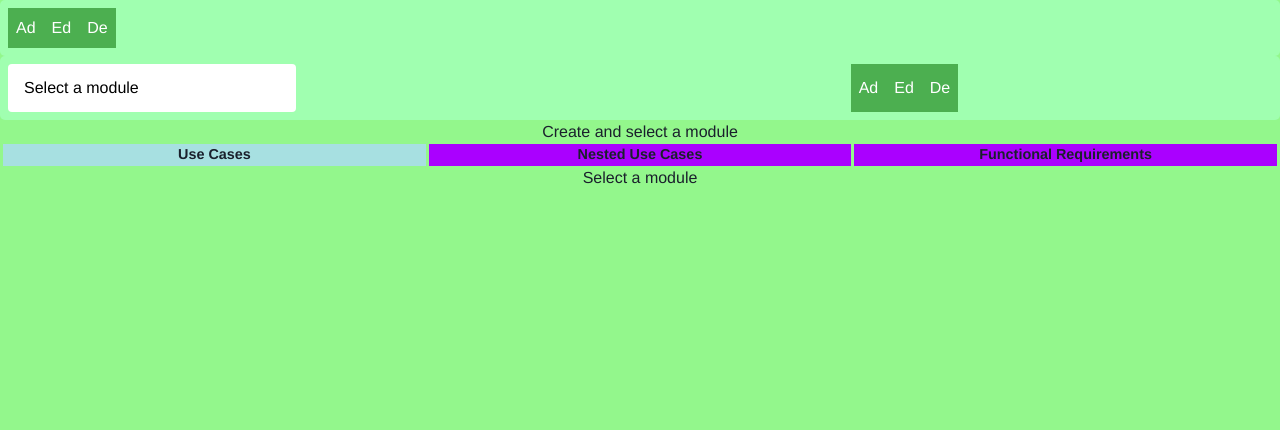
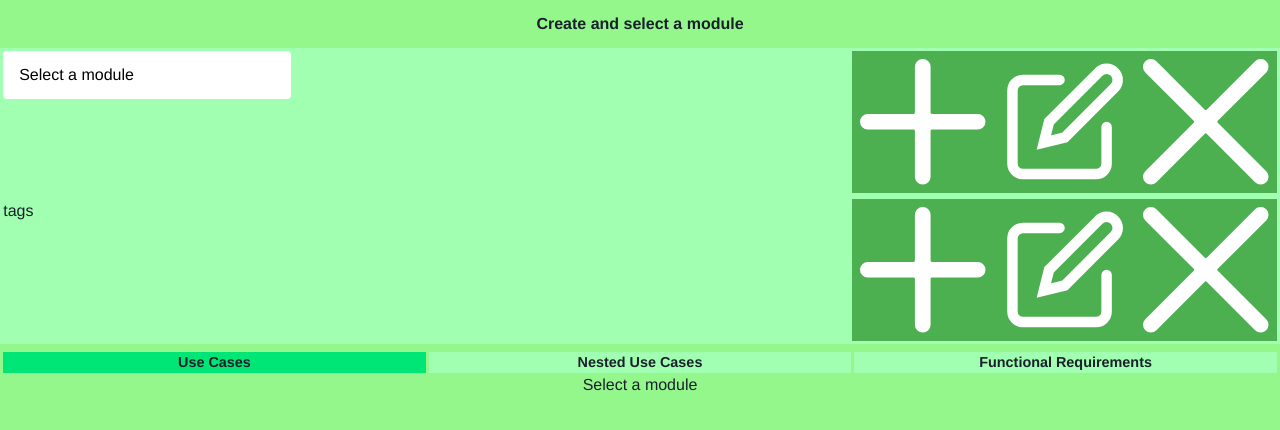
Before and after one commit to mikhael-dantas/tests_provider_front, a Next.js app: page /management in a window 1280 px wide. Shown: the top 430 px of the page. Built offline with nearby package versions, Linux system fonts and the light colour scheme.

Commit message:
style adjustments

```diff
--- a/src/pages/management/index.tsx
+++ b/src/pages/management/index.tsx
@@ -1,4 +1,4 @@
-import { Flex, Grid, Tab, Tabs } from "@chakra-ui/react";
+import { Flex, Grid, Tab, Tabs, theme } from "@chakra-ui/react";
 import React from "react";
 import AddModule from "../../components/module/AddModule";
 import DeleteModuleComponent from "../../components/module/DeleteModule";
@@ -12,6 +12,8 @@ import DeleteTagComponent from "../../components/tags/DeleteTag";
 import EditTagName from "../../components/tags/EditTagName";
 import NestedUseCaseList from "../../components/ucfrLists/nestedUseCases/NestedUseCaseList";
 import FRequirementList from "../../components/ucfrLists/fRequirements/FRequirementsList";
+import { AddIcon, CloseIcon, EditIcon } from "@chakra-ui/icons";
+import { customTheme } from "../../theme";
 
 
 export default function Index() {
@@ -47,18 +49,69 @@ export default function Index() {
 
    return (
       <Flex className={'container'} position={'relative'} direction={'column'} width={'100%'} minHeight={'100vh'} backgroundColor={'#93f78c'} alignItems={'center'}>
+
+         <Flex className='CurrentModuleNameContainer'
+         width={'100%'}
+         height={'3rem'}
+         alignItems={'center'}
+         justifyContent={'center'}
+         fontWeight={'bold'}
+         >
+            {currentModuleFromContext ? currentModuleFromContext.name : 'Create and select a module'}
+         </Flex>
+
+
+         <Grid className={'moduleManagementContainer'}
+            templateColumns={'2fr 1fr'}
+            width={'100%'}
+            backgroundColor={customTheme.colors.lightGreen5}
+            padding={'.2rem'}
+         >
+
+
+            <Flex className='moduleSelectContainer'
+            width={'100%'}
+            height={'100%'}
+            >
+               <select className={'select moduleSelect'} onChange={currentModuleSelectHandler}>
+                  <option value={''}>Select a module</option>
+                  {ucfrListsFromContext.modules.map((module, i) => (
+                     <option className={'option'} key={i} value={module.id}>{module.name}</option>
+                  ))}
+               </select>
+            </Flex>
+
+            <Grid className='ManageModulesContainer' gridTemplateColumns={'1fr 1fr 1fr'}>
+               <AddIcon width='100%'height='100%'color={'white'} className={'button'} onClick={() => setModuleAddDisplay(!moduleAddDisplay)}/>
+               <EditIcon width='100%'height='100%'color={'white'} className={'button'} onClick={() => setModuleEditNameDisplay(!moduleEditNameDisplay)}/>
+               <CloseIcon width='100%'height='100%'color={'white'} className={'button'} onClick={() => setModuleDeleteDisplay(!moduleDeleteDisplay)}/>
+
+
+               <FullPopup display={moduleEditNameDisplay} setDisplay={setModuleEditNameDisplay}>
+                  <EditModuleName/>
+               </FullPopup>
+               <FullPopup display={moduleDeleteDisplay} setDisplay={setModuleDeleteDisplay}>
+                  <DeleteModuleComponent/>
+               </FullPopup>
+               <FullPopup display={moduleAddDisplay} setDisplay={setModuleAddDisplay}>
+                  <AddModule/>
+               </FullPopup>
+            </Grid>
+
+         </Grid>
+
+
          <Grid className={'tagManagementContainer'}
             templateColumns={'2fr 1fr'}
             width={'100%'}
-            backgroundColor={'#a0ffb0'}
-            padding={'.5rem'}
-            borderRadius={'5px'}
+            backgroundColor={customTheme.colors.lightGreen5}
+            padding={'.2rem'}
          >
-
-            <Flex className='ManageTagsContainer' direction={'row'}>
-               <button className={'button'} onClick={() => setTagAddDisplay(!tagAddDisplay)}>Ad</button>
-               <button className={'button'} onClick={() => setTagEditNameDisplay(!tagEditNameDisplay)}>Ed</button>
-               <button className={'button'} onClick={() => setTagDeleteDisplay(!tagDeleteDisplay)}>De</button>
+            tags
+            <Grid className='ManageTagsContainer' gridTemplateColumns={'1fr 1fr 1fr'}>
+               <AddIcon width='100%'height='100%'color={'white'} className={'button'} onClick={() => setTagAddDisplay(!tagAddDisplay)}/>
+               <EditIcon width='100%'height='100%'color={'white'}className={'button'} onClick={() => setTagEditNameDisplay(!tagEditNameDisplay)}/>
+               <CloseIcon width='100%'height='100%'color={'white'}className={'button'} onClick={() => setTagDeleteDisplay(!tagDeleteDisplay)}/>
 
 
                <FullPopup display={tagEditNameDisplay} setDisplay={setTagEditNameDisplay}>
@@ -70,54 +123,19 @@ export default function Index() {
                <FullPopup display={tagAddDisplay} setDisplay={setTagAddDisplay}>
                   <AddTag/>
                </FullPopup>
-            </Flex>
-
-         </Grid>
-         <Grid className={'moduleManagementContainer'}
-            templateColumns={'2fr 1fr'}
-            width={'100%'}
-            backgroundColor={'#a0ffb0'}
-            padding={'.5rem'}
-            borderRadius={'5px'}
-         >
-
-
-            <Flex className='moduleSelectContainer'>
-               <select className={'select moduleSelect'} onChange={currentModuleSelectHandler}>
-                  <option value={''}>Select a module</option>
-                  {ucfrListsFromContext.modules.map((module, i) => (
-                     <option className={'option'} key={i} value={module.id}>{module.name}</option>
-                  ))}
-               </select>
-            </Flex>
-
-            <Flex className='ManageModulesContainer' direction={'row'}>
-               <button className={'button'} onClick={() => setModuleAddDisplay(!moduleAddDisplay)}>Ad</button>
-               <button className={'button'} onClick={() => setModuleEditNameDisplay(!moduleEditNameDisplay)}>Ed</button>
-               <button className={'button'} onClick={() => setModuleDeleteDisplay(!moduleDeleteDisplay)}>De</button>
-
-
-               <FullPopup display={moduleEditNameDisplay} setDisplay={setModuleEditNameDisplay}>
-                  <EditModuleName/>
-               </FullPopup>
-               <FullPopup display={moduleDeleteDisplay} setDisplay={setModuleDeleteDisplay}>
-                  <DeleteModuleComponent/>
-               </FullPopup>
-               <FullPopup display={moduleAddDisplay} setDisplay={setModuleAddDisplay}>
-                  <AddModule/>
-               </FullPopup>
-            </Flex>
+            </Grid>
 
          </Grid>
 
-         <Flex className='CurrentModuleNameContainer'>
-            <h1>{currentModuleFromContext ? currentModuleFromContext.name : 'Create and select a module'}</h1>
-         </Flex>
 
-
-         <Flex className={'ucfrListsTabsContainer'} display={'flex'} justifyContent={'space-evenly'} width={'100%'}>
+         <Flex className={'ucfrListsTabsContainer'}
+         display={'flex'}
+         justifyContent={'space-evenly'}
+         width={'100%'}
+         marginTop={'.5rem'}
+         >
          {UcfrListsTypes.map((type, i) => (
-            <Flex key={i} className={'ucfrListsTab'}
+            <Flex className={'ucfrListsTab'} key={i}
                onClick={() => setSelectedTabToDisplay(type)}
                display={'flex'}
                flexDirection={'column'} alignItems={'center'}
@@ -125,7 +143,7 @@ export default function Index() {
                textAlign={'center'}
                fontSize={'.9rem'}
                fontWeight={'bold'}
-               style={ selectedTabToDisplay === type ? {backgroundColor: '#aded'} : {backgroundColor: '#a0ff'} }
+               style={ {backgroundColor: selectedTabToDisplay === type ?  customTheme.colors.lightGreen6 : customTheme.colors.lightGreen5} }
                width={'33%'}
                maxWidth={'33%'}
                cursor={'pointer'}
@@ -161,8 +179,6 @@ export default function Index() {
          </Flex>
 
 
-
-
       </Flex>
    )
 }
--- a/src/style.css
+++ b/src/style.css
@@ -10,24 +10,6 @@
    font-family: 'Franklin Gothic Medium', 'Arial Narrow', Arial, sans-serif;
 }
 
-/* .drag-item {
-   background: #e0ffe0;
-   border-radius: 10px;
-   box-shadow: 0 0 10px 2px #d0d0d0;
-   padding: 10px;
-   cursor: pointer;
-   display: flex;
-   flex-direction: column;
-   justify-content: space-between;
-}
-
-.item-ucfr {
-   height: 3rem;
-   display: grid;
-   grid-template-columns: 1fr 10fr 2fr 2fr;
-   align-items: center;
-} */
-
 .button {
    background-color: var(--button-color);
    border: none;
@@ -38,6 +20,8 @@
    font-size: 16px;
    cursor: pointer;
    color: white;
+   min-width: 2rem;
+   min-height: 2rem;
 }
 
 .button:hover {
@@ -64,32 +48,3 @@
    border-radius: .25em;
    overflow: hidden;
 }
-
-/* .dependencies-list {
-   display: grid;
-   grid-template-columns: 1fr 1fr;
-   margin-top: .5rem;
-} */
-
-/* .dependency {
-   padding: .2rem;
-   font-size: .85rem;
-   margin: .1rem;
-   background-color: aquamarine;
-   display: inline-block;
-}
-
-.adddelete {
-   margin-top: 1rem;
-   display: flex;
-   justify-content: space-around;
-}
-
-.item-insertion {
-   width: 90%;
-   display: grid;
-   grid-template-columns: 4fr 1fr;
-   margin: 0 auto;
-   background-color: #34495e;
-   justify-content: space-between;
-} */
--- a/src/theme.tsx
+++ b/src/theme.tsx
@@ -1,16 +1,8 @@
 import { extendTheme } from '@chakra-ui/react'
-import { createBreakpoints } from '@chakra-ui/theme-tools'
 
 const fonts = { mono: `'Menlo', monospace` }
 
-const breakpoints = createBreakpoints({
-  sm: '40em',
-  md: '52em',
-  lg: '64em',
-  xl: '80em',
-})
-
-const theme = extendTheme({
+const cTheme = extendTheme({
   semanticTokens: {
     colors: {
       text: {
@@ -34,7 +26,22 @@ const theme = extendTheme({
     black: '#16161D',
   },
   fonts,
-  breakpoints,
 })
 
-export default theme
+export default cTheme
+
+export const customTheme = {
+  colors: {
+    lightGreen5: '#a0ffb0',
+    lightGreen6: '#00e676',
+    darkGreen5: '#4CAF50',
+    darkGreen5hover: '#3e8e41',
+  }
+} as {
+  colors: {
+    lightGreen5: string;
+    lightGreen6: string;
+    darkGreen5: string;
+    darkGreen5hover: string;
+  }
+}
```
